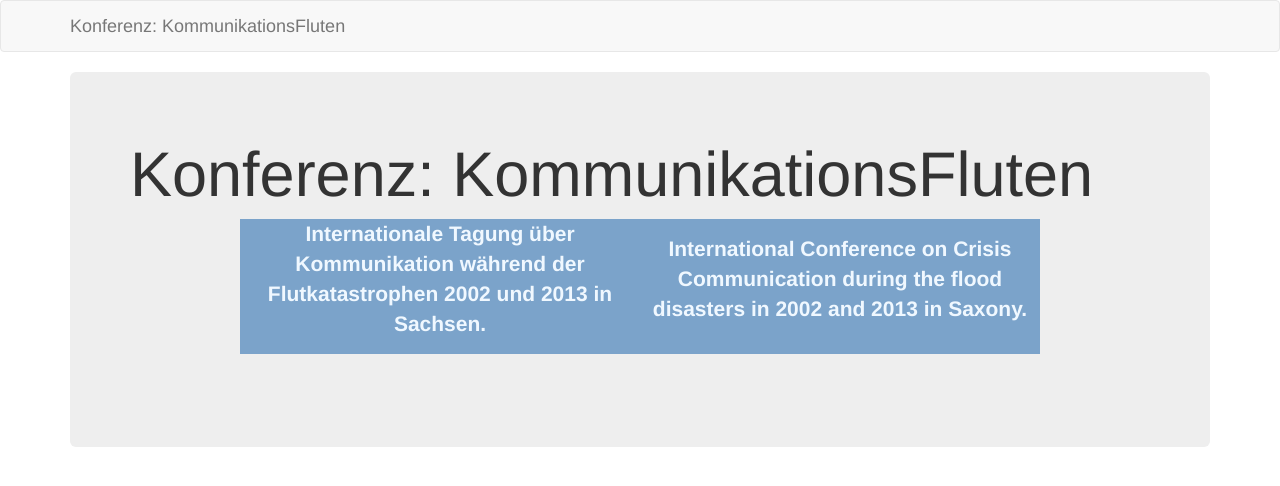
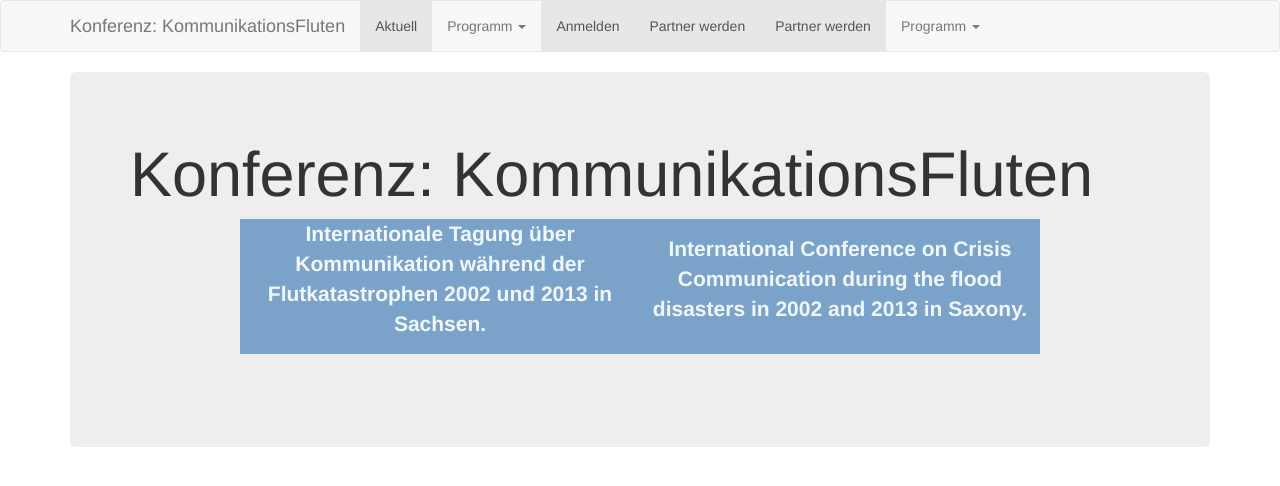
Before and after one commit to susedev/test, a Jekyll site: the page built from index.html, in a window 1280 px wide. Shown: the top 486 px of the page. Built offline with Jekyll 4.4.1, drawn with Linux system fonts in a browser that asks for light colours.

Commit message:
Update base.html

```diff
--- a/_layouts/base.html
+++ b/_layouts/base.html
@@ -16,6 +16,30 @@
          </button>
       <a class="navbar-brand" href="{{ site.base_url }}">{{ site.title }}</a>
     </div>
+    <div class="collapse navbar-collapse" id="bs-example-navbar-collapse-1">
+      <ul class="nav navbar-nav">
+        <li class="active"><a href="http://eijc.github.io/data/konferenz-kommunikationsfluten.html">Aktuell <span class="sr-only">(current)</span></a></li>
+        <li class="dropdown">
+          <a href="#" class="dropdown-toggle" data-toggle="dropdown" role="button" aria-expanded="false">Programm <span class="caret"></span></a>
+          <ul class="dropdown-menu" role="menu">
+            <li><a href="http://eijc.github.io/data/programm-uebersicht.html">Übersicht</a></li>
+            <li class="divider"></li>
+            <li><a href="http://eijc.github.io/data/beitraege-und-referentinnen.html">Beiträge und ReferentInnen</a></li>
+          </ul>
+        <li class="active"><a href="http://eijc.github.io/data/anmeldung.html">Anmelden <span class="sr-only">(current)</span></a></li>
+        <li class="active"><a href="http://eijc.github.io/data/partner-werden.html">Partner werden <span class="sr-only">(current)</span></a></li>
+        <li class="active"><a href="http://eijc.github.io/data/partner-werden.html">Partner werden <span class="sr-only">(current)</span></a></li>
+        <li class="dropdown">
+          <a href="http://eijc.github.io/data/kontakt.html" class="dropdown-toggle" data-toggle="dropdown" role="button" aria-expanded="false">Programm <span class="caret"></span></a>
+          <ul class="dropdown-menu" role="menu">
+            <li><a href="http://eijc.github.io/data/partner-werden.html">Anfahrt</a></li>
+            <li class="divider"></li>
+            <li><a href="http://eijc.github.io/data/presse.html">Presse</a></li>
+            <li class="divider"></li>
+            <li><a href="http://eijc.github.io/data/impressum.html">Impressum</a></li>
+          </ul>
+        </li>
+      </ul>
   </div>
 </nav>
 
```
